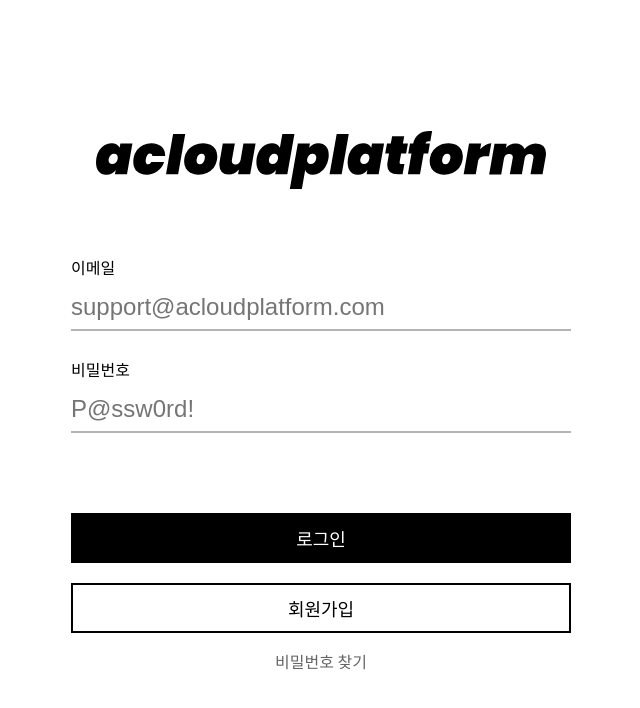
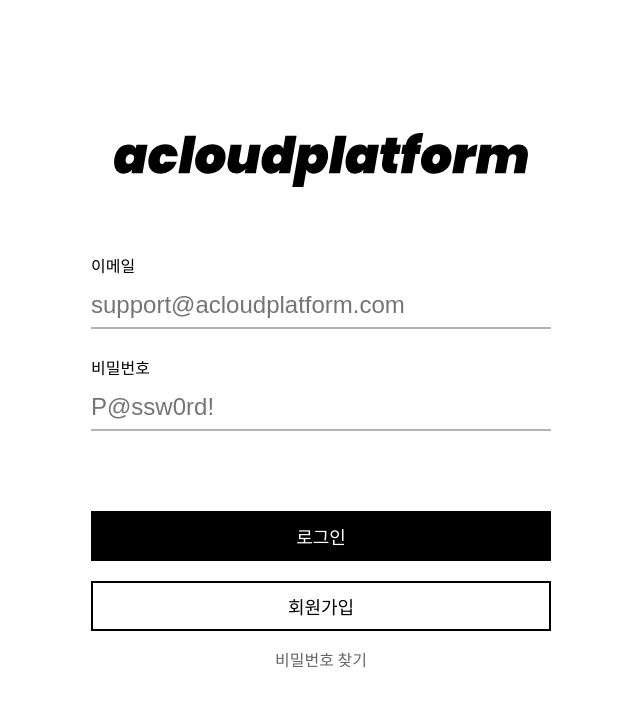
Before and after one commit to ychalcloud/console, a React (Create React App) app: page / in a window 1280 px wide. Shown: the top 708 px of the page, without its empty margins (319-959 px from the left). Built offline with nearby package versions, Linux system fonts and the light colour scheme.

Commit message:
fix(style): div box-sizing style

```diff
--- a/src/styles/reset.css
+++ b/src/styles/reset.css
@@ -41,3 +41,8 @@ table {
     border-collapse: collapse;
     border-spacing: 0;
 }
+
+
+div {
+    box-sizing: border-box;
+}
```
